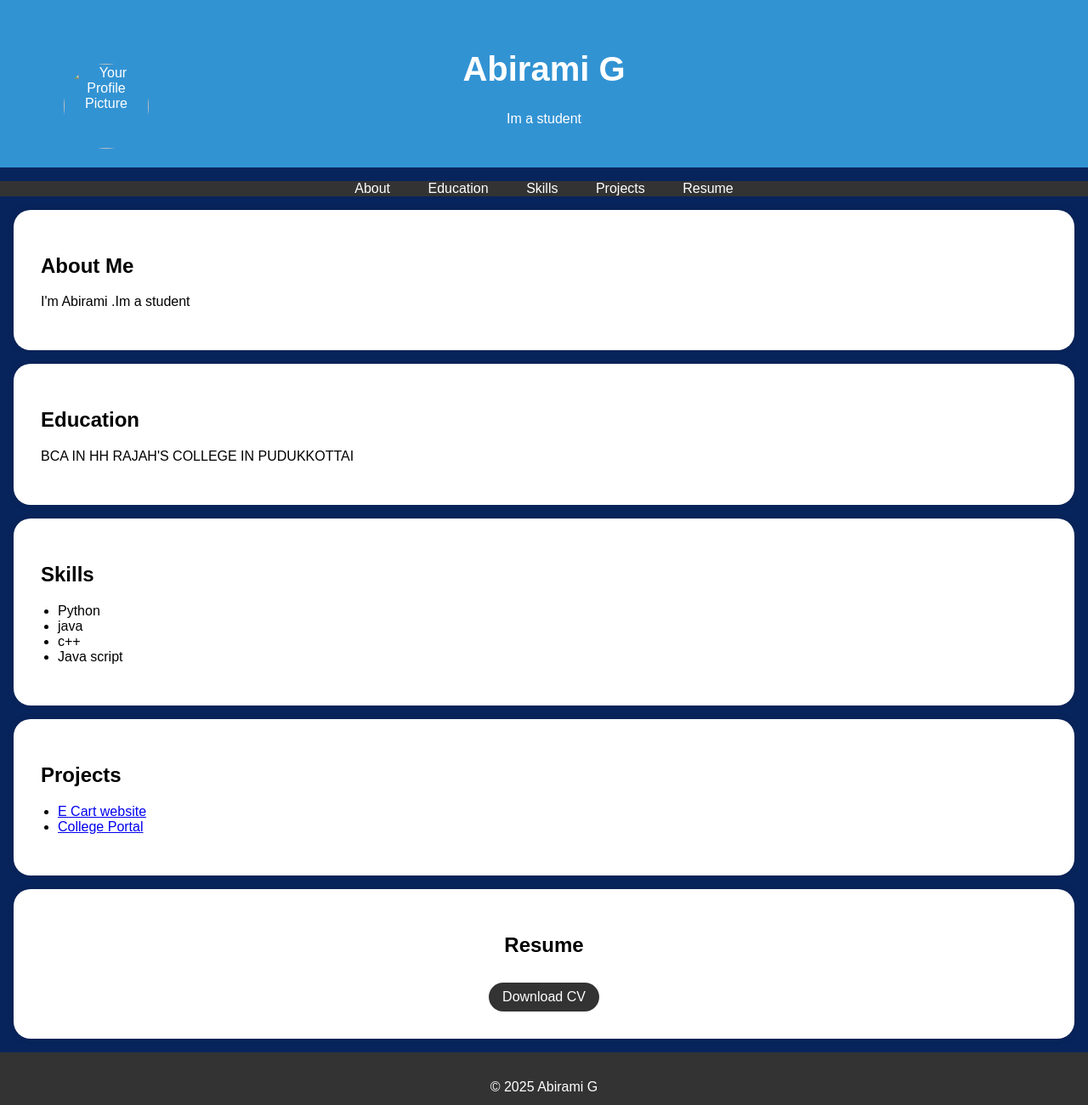
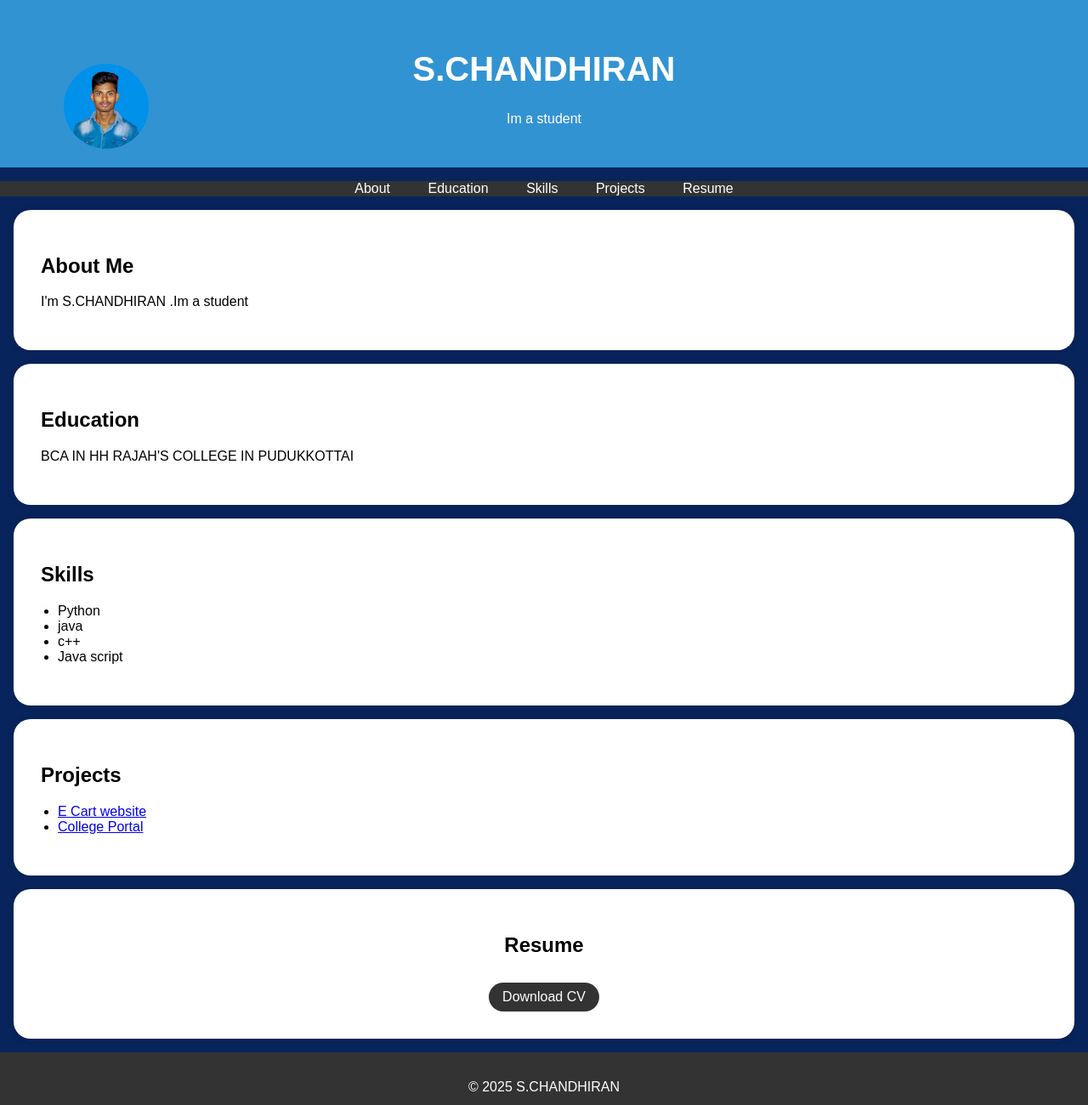
Before and after one commit to Chandhiran67/portfolio, a plain HTML site: page index.html in a window 1280 px wide. Shown: the whole page at 85% size. Drawn offline with Linux system fonts and the light colour scheme.

Commit message:
Update index.html

```diff
--- a/index.html
+++ b/index.html
@@ -93,8 +93,8 @@
     <header>
         <div class="header-content">
             <!-- Add your profile picture here -->
-            <img src="WhatsApp Image 2025-03-15 at 8.14.57 PM.jpeg" alt="Your Profile Picture" class="profile-picture">
-            <h1>Abirami G</h1>
+            <img src="WhatsApp Image 2025-03-17 at 9.14.16 AM.jpeg" alt="Your Profile Picture" class="profile-picture">
+            <h1>S.CHANDHIRAN</h1>
             <p>Im a student</p>
         </div>
     </header>
@@ -113,7 +113,7 @@
     <section id="about">
         <div class="section-content">
             <h2>About Me</h2>
-            <p> I'm Abirami .Im a student</p>
+            <p> I'm S.CHANDHIRAN .Im a student</p>
 
         </div>
     </section>
@@ -162,7 +162,7 @@
     </section>
 
     <footer>
-        <p>© 2025 Abirami G</p>
+        <p>© 2025 S.CHANDHIRAN</p>
     </footer>
 
     <script>
```
